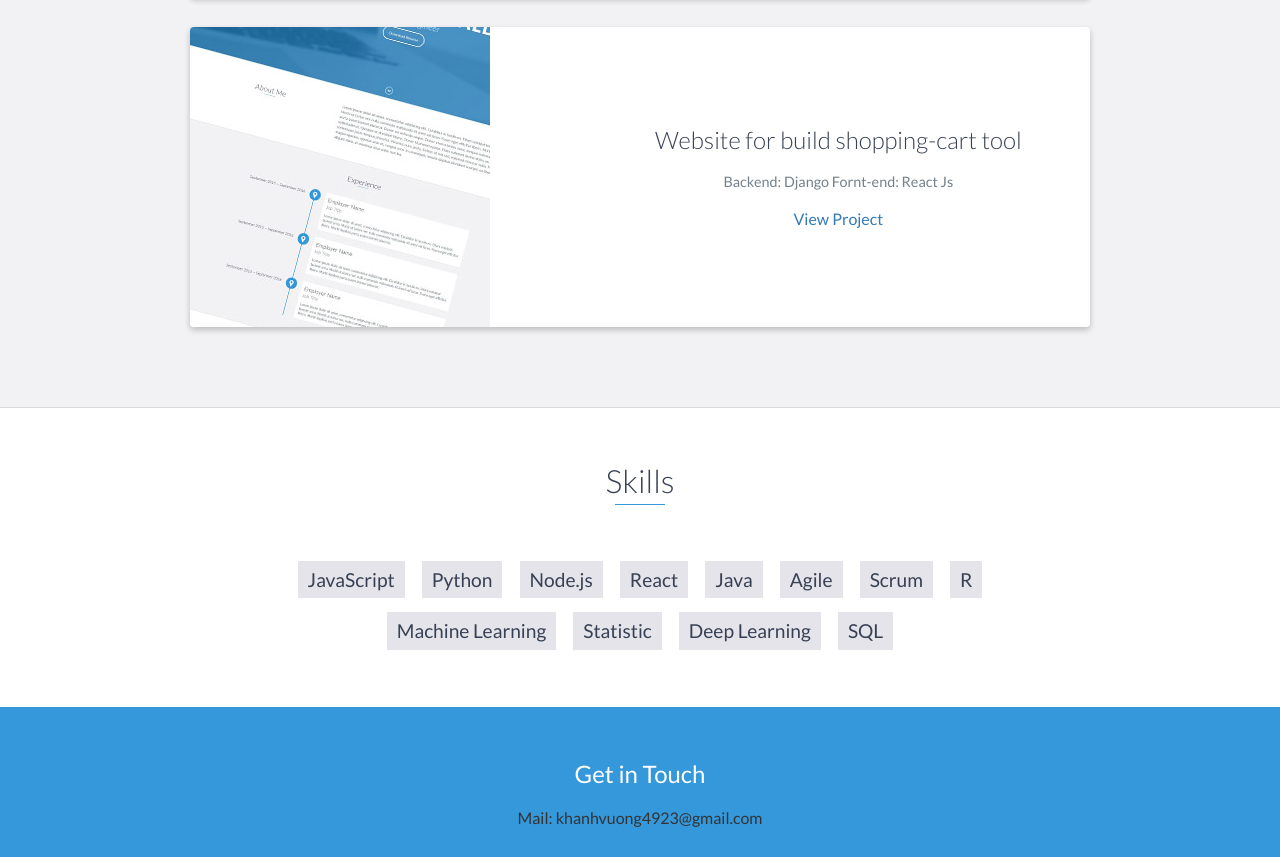
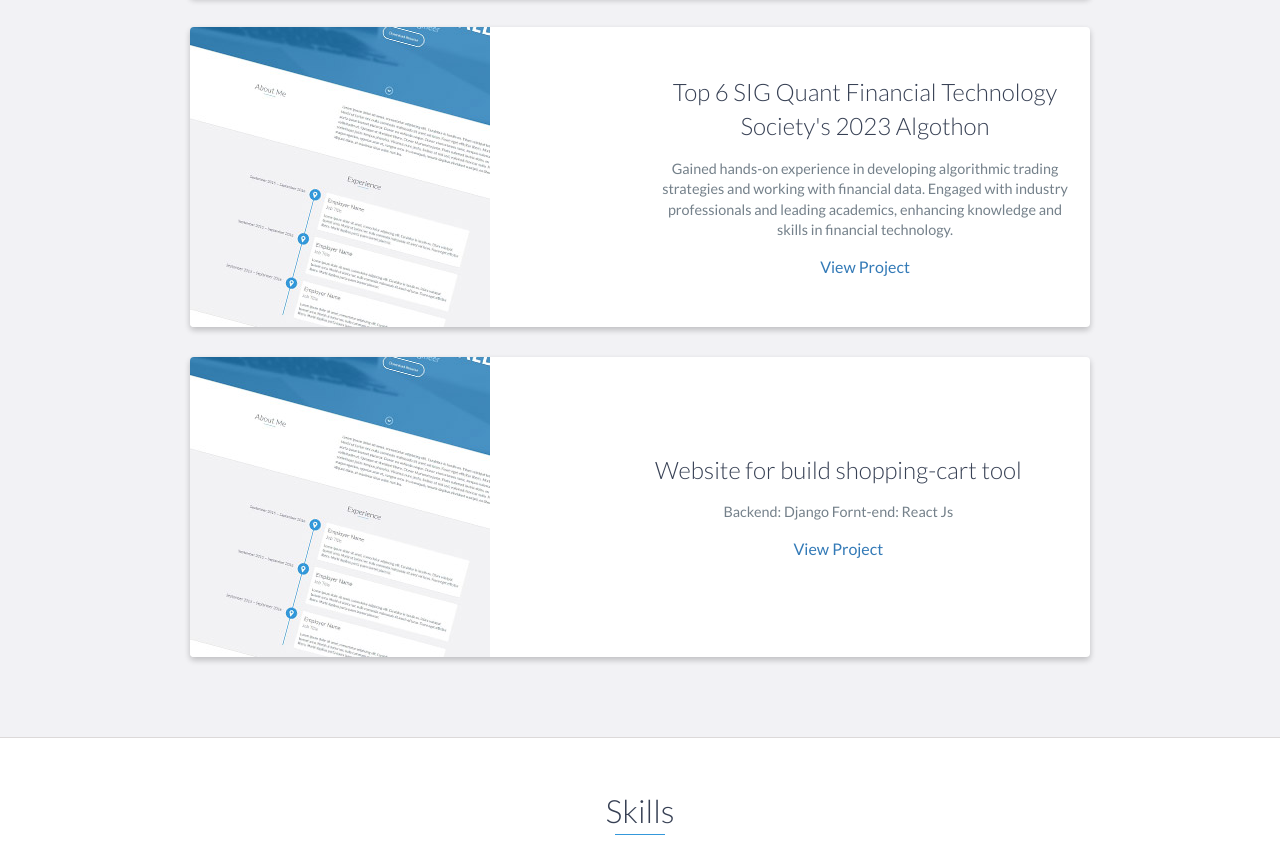
Before and after one commit to KhanhQuy/KhanhQuy.github.io, a website: page index.html in a window 1280 px wide. Shown: the part 2904-3761 px from the top of the page. Drawn offline with nearby package versions, Linux system fonts and the light colour scheme.

Commit message:
Update new information for achievement.

```diff
--- a/index.html
+++ b/index.html
@@ -182,6 +182,22 @@
                     </div>
                     <!-- End .project-image -->
                     <div class="project-info">
+                        <h3>Top 6 SIG Quant Financial Technology Society's 2023 Algothon</h3>
+                        <p>
+                            Gained hands-on experience in developing algorithmic trading strategies and working with financial data.
+Engaged with industry professionals and leading academics, enhancing knowledge and skills in financial technology.
+                        </p>
+                        <a href="https://github.com/KhanhQuy/Portfolio-web">View Project</a>
+                    </div>
+                    <!-- End .project-info -->
+                </div>
+
+                <div class="project shadow-large">
+                    <div class="project-image">
+                        <img src="images/project.jpg" />
+                    </div>
+                    <!-- End .project-image -->
+                    <div class="project-info">
                         <h3>Website for build shopping-cart tool</h3>
                         <p>
                             Backend: Django
```
